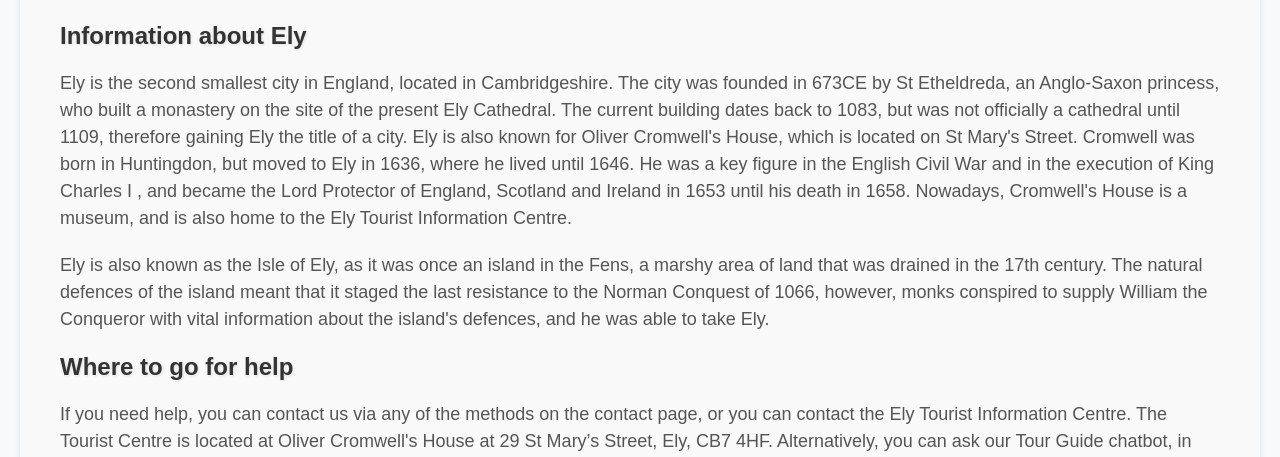
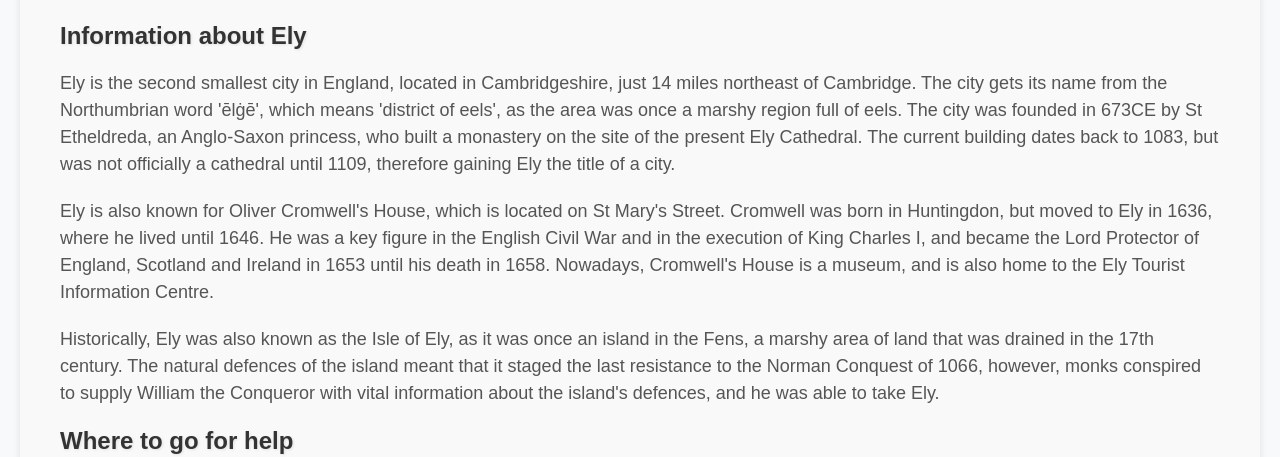
Before and after one commit to JHawkins5/ElyEelGuide, a Next.js app: page /information in a window 1280 px wide. Shown: the part 163-620 px from the top of the page. Built offline with nearby package versions, Linux system fonts and the light colour scheme.

Commit message:
Updated tourist information

```diff
--- a/src/app/information/page.js
+++ b/src/app/information/page.js
@@ -10,14 +10,18 @@ const Information = () => {
             <div className="ely-information">
                 <h2>Information about Ely</h2>
                 <p>
-                    Ely is the second smallest city in England, located in Cambridgeshire. The city was founded in 673CE by St Etheldreda, an Anglo-Saxon princess, who built a monastery on the site of the present Ely Cathedral.
+                    Ely is the second smallest city in England, located in Cambridgeshire, just 14 miles northeast of Cambridge.
+                    The city gets its name from the Northumbrian word 'ēlġē', which means 'district of eels', as the area was once a marshy region full of eels.
+                    The city was founded in 673CE by St Etheldreda, an Anglo-Saxon princess, who built a monastery on the site of the present Ely Cathedral.
                     The current building dates back to 1083, but was not officially a cathedral until 1109, therefore gaining Ely the title of a city.
+                </p>
+                <p>
                     Ely is also known for Oliver Cromwell's House, which is located on St Mary's Street. Cromwell was born in Huntingdon, but moved to Ely in 1636, where he lived until 1646.
-                    He was a key figure in the English Civil War and in the execution of King Charles I , and became the Lord Protector of England, Scotland and Ireland in 1653 until his death in 1658.
+                    He was a key figure in the English Civil War and in the execution of King Charles I, and became the Lord Protector of England, Scotland and Ireland in 1653 until his death in 1658.
                     Nowadays, Cromwell's House is a museum, and is also home to the Ely Tourist Information Centre.
                 </p>
                 <p>
-                    Ely is also known as the Isle of Ely, as it was once an island in the Fens, a marshy area of land that was drained in the 17th century.
+                    Historically, Ely was also known as the Isle of Ely, as it was once an island in the Fens, a marshy area of land that was drained in the 17th century.
                     The natural defences of the island meant that it staged the last resistance to the Norman Conquest of 1066, however, monks conspired to supply William the Conqueror with vital information about the island's defences, and he was able to take Ely.
                 </p>
                 <h2>Where to go for help</h2>
```
